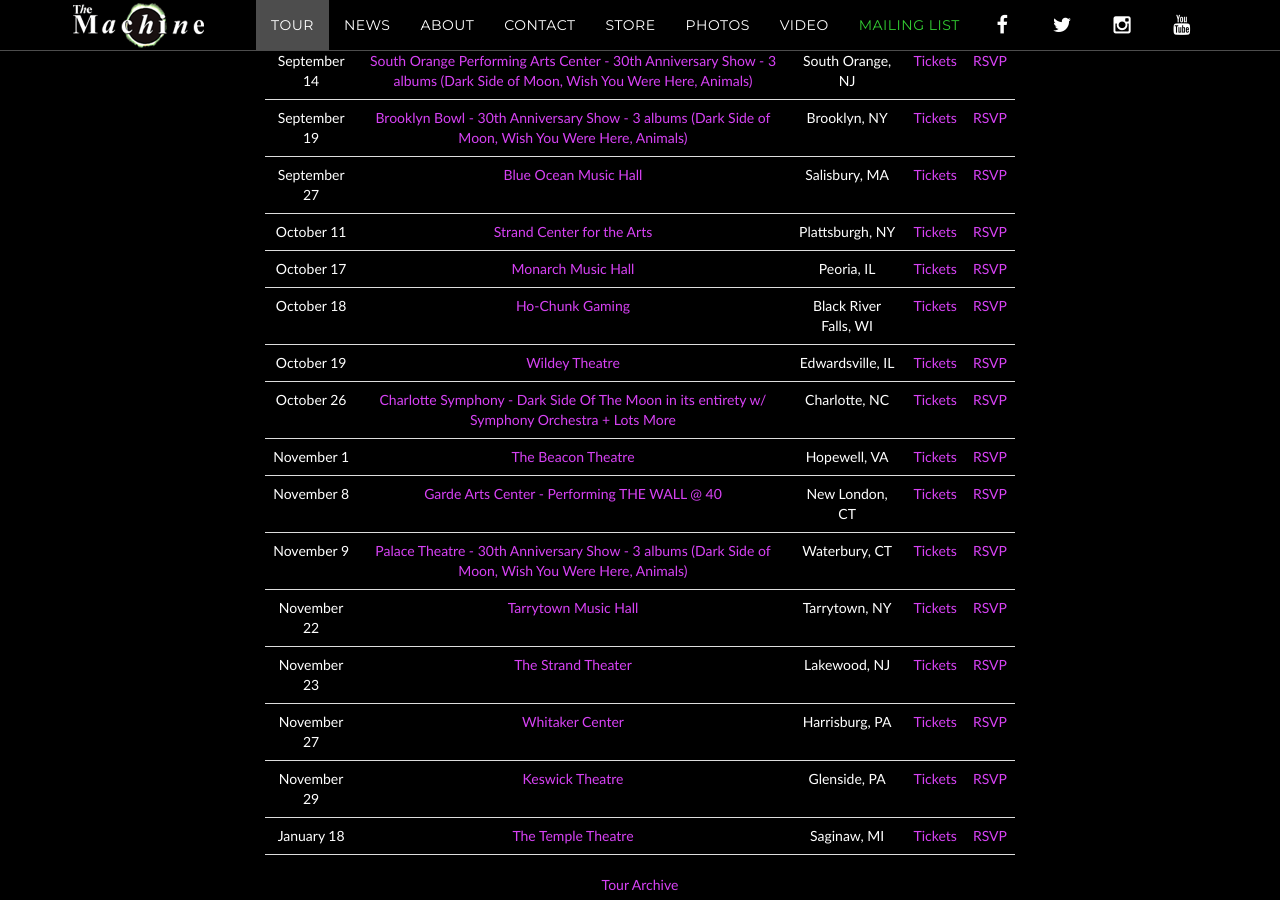
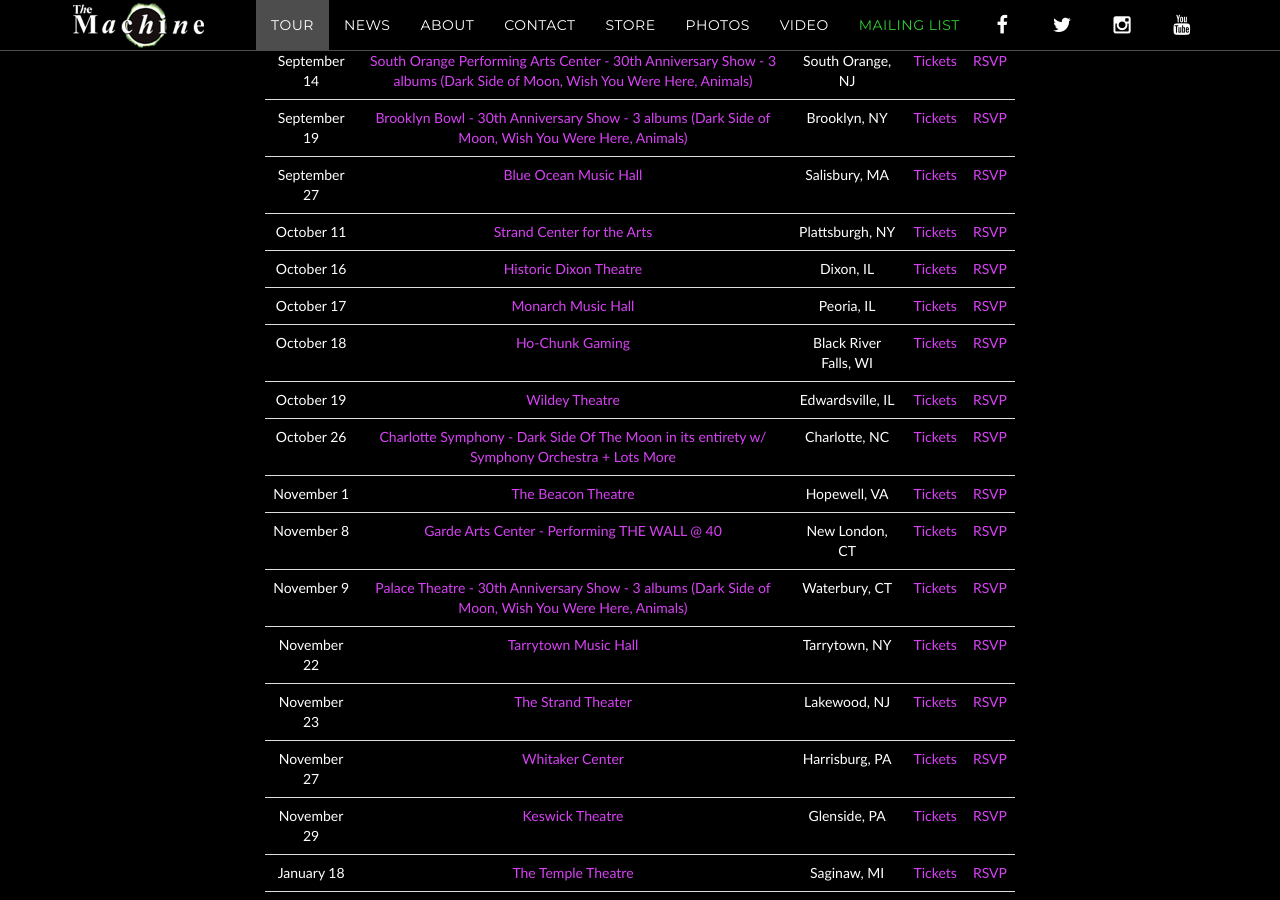
Before and after one commit to machineweb/machineweb.github.io, a Jekyll site: the page built from index.html, in a window 1280 px wide and 900 px high, scrolled down 1164 px. Built offline with Jekyll 4.4.1, drawn with Linux system fonts in a browser that asks for light colours; comment, search, counter and statistics services are not loaded.

Commit message:
New tour item

```diff
--- a/_data/tour.yml
+++ b/_data/tour.yml
@@ -3985,3 +3985,11 @@
     tickets-url: "https://www.axs.com/events/377562/the-machine-performs-pink-floyd-tickets"
     rsvp-url: "https://www.facebook.com/events/2326907437399582/"
     order: "1575003600000"
+
+  - date: "October 16 2019"
+    venue: "Historic Dixon Theatre"
+    venue-url: ""
+    location: "Dixon, IL"
+    tickets-url: ""
+    rsvp-url: ""
+    order: "1571198400000"
```
